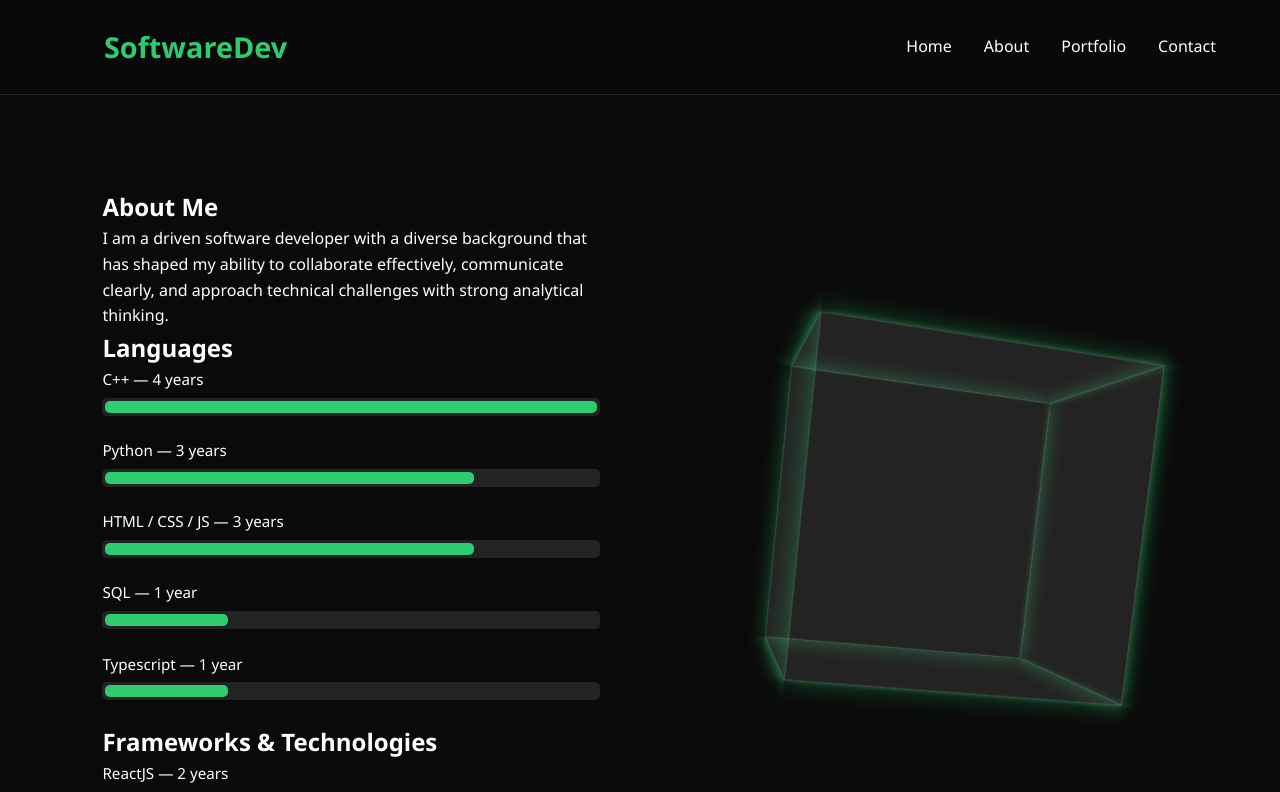
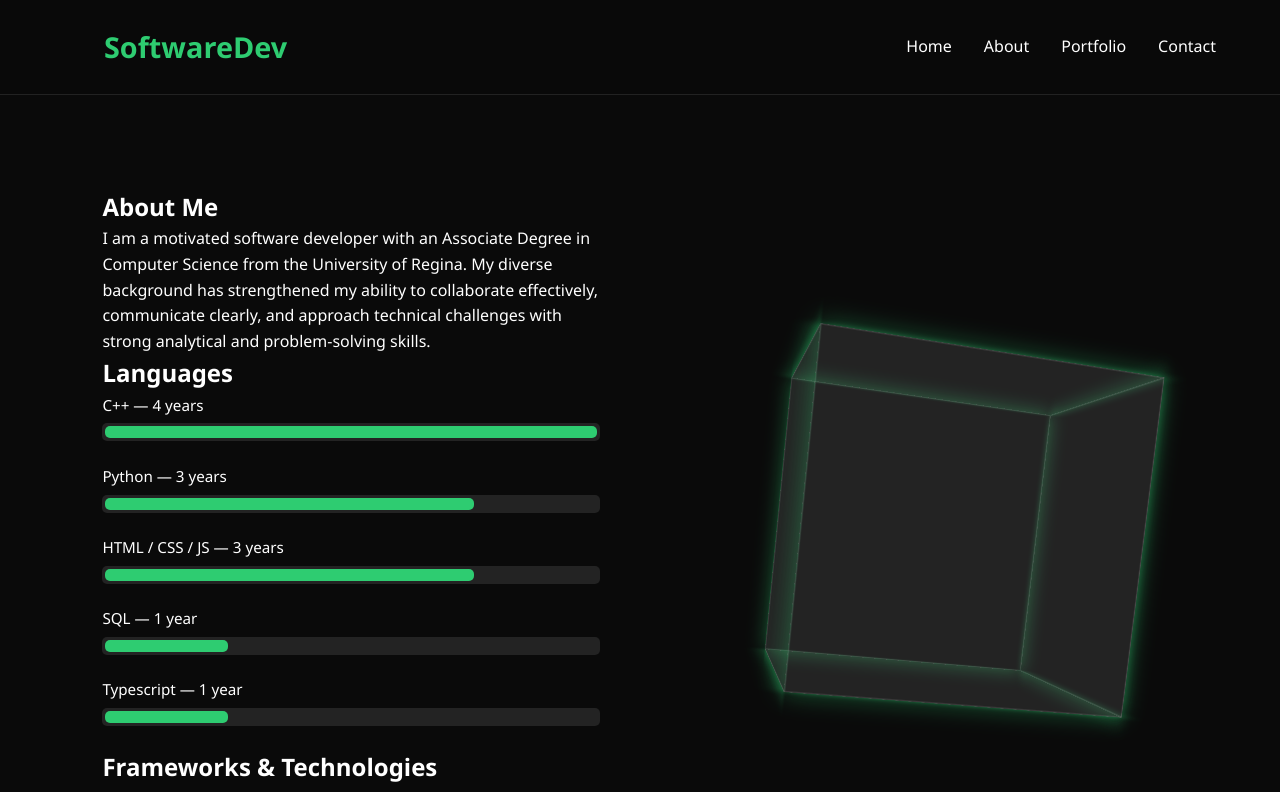
Before and after one commit to FortuneWhyte/portfolio-dev, a React app: page /about in a window 1280 px wide. Shown: the top 792 px of the page. Built offline with nearby package versions, Linux system fonts and the light colour scheme; the HTML template or start-up script is replaced by a standard one.

Commit message:
About me update

```diff
--- a/src/pages/About.jsx
+++ b/src/pages/About.jsx
@@ -14,9 +14,10 @@ export default function About() {
             <h1>About Me</h1>
 
             <p>
-              I am a driven software developer with a diverse background that has
-              shaped my ability to collaborate effectively, communicate clearly,
-              and approach technical challenges with strong analytical thinking.
+              I am a motivated software developer with an Associate Degree in Computer Science
+              from the University of Regina. My diverse background has strengthened my ability
+              to collaborate effectively, communicate clearly, and approach technical challenges
+              with strong analytical and problem-solving skills.
             </p>
 
 
```
